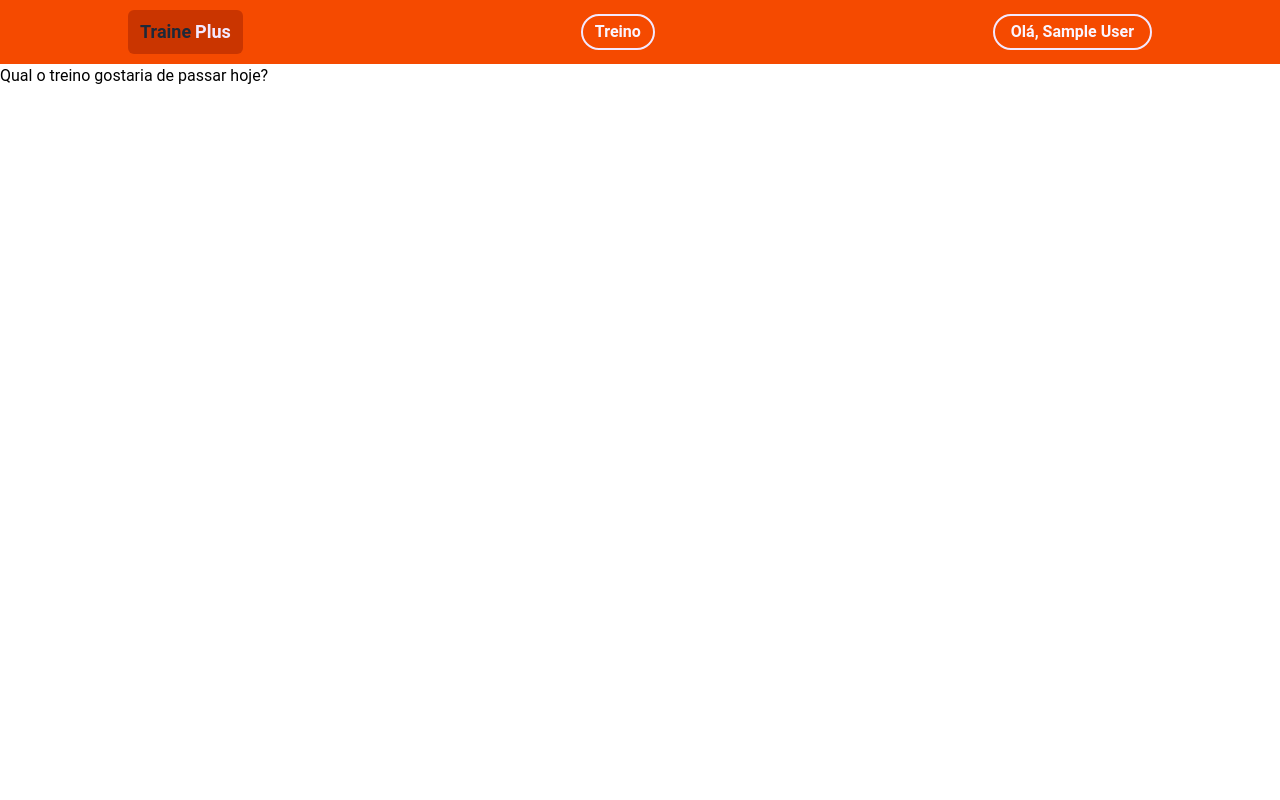
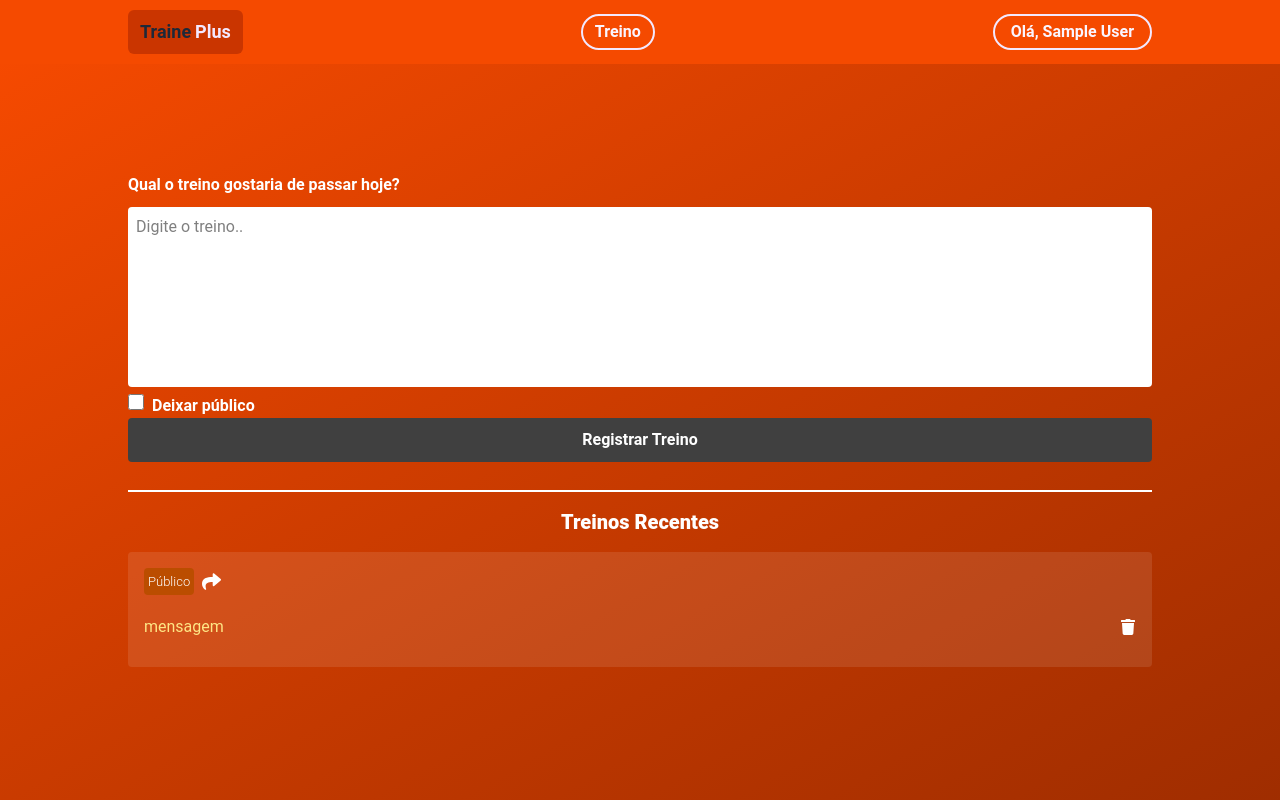
Before and after one commit to GabrielNogueira-Dev/traineplus, a Next.js app: page /treino in a window 1280 px wide. Built offline with nearby package versions, Linux system fonts and the light colour scheme; no server answers; sample sign-in values are in the browser's storage.

Commit message:
handle register adicionado ao db

```diff
--- a/package.json
+++ b/package.json
@@ -12,6 +12,7 @@
     "@next/font": "^14.2.15",
     "@prisma/client": "^6.11.1",
     "bcrypt": "^6.0.0",
+    "firebase": "^11.10.0",
     "next": "15.3.5",
     "next-auth": "^4.24.11",
     "react": "^19.0.0",
--- /dev/null
+++ b/src/components/textarea/textarea.tsx
@@ -0,0 +1,7 @@
+
+import { HTMLProps } from "react";
+
+export function TextArea({...rest}: HTMLProps<HTMLTextAreaElement>){
+    return (<textarea className=" w-full h-[180px] bg-white outline-0 resize-none rounded-sm p-[8px]" {...rest} />
+    )
+}
--- a/src/pages/treino.tsx
+++ b/src/pages/treino.tsx
@@ -3,22 +3,108 @@ import Head from "next/head"
 import { getSession } from "next-auth/react"
 import { GetServerSideProps } from "next"
 
+import { TextArea } from "@/components/textarea/textarea"
+import { FaShare } from "react-icons/fa"
+import { FaTrash } from "react-icons/fa"
+
+import { db } from "@/services/firebaseConection"
+import { collection,addDoc } from "firebase/firestore"
+
+import { ChangeEvent, FormEvent, useState } from "react"
+
 export default function Treino(){
+const [input, setInput] = useState("")
+const [isPublic, setIsPublic] = useState(false)
+
+
+async function handleRegister(e:FormEvent){
+e.preventDefault()
+
+if(input === "")return alert("Você precisa digitar o seu treino")
+
+
+        try{
+            await addDoc(collection(db, "treinos"),{
+                treino:input,
+                public:isPublic,
+                created: new Date().toLocaleDateString(),
+
+            })
+            setInput("")
+            setIsPublic(false)
+        }
+        catch(err){
+            console.log(err)
+            alert("Error ao registrar o treino" + err)
+        }
+
+
+
+
+    }
 
     return(
-        <div>
+        <div
+        style={{ height: 'calc(100vh - 64px )'  }}
+        className="flex flex-col w-full bg-gradient-to-br from-orange-600 to-orange-800 items-center justify-center px-4 overflow-hidden">
+
             <Head>
                 <title>Treino</title>
             </Head>
 
-        <main>
-            <nav>
-               <h1>Qual o treino gostaria de passar hoje?</h1>
-            </nav>
-        </main>
+        <section className="w-full max-w-[1024px]">
+              <div className="flex gap-[10px] flex-col max-w-[1024px] w-full px-0 py-18px pb-[28px] mt-[58px]">
+                 <h1 className="text-white font-bold mb-14">Qual o treino gostaria de passar hoje?</h1>
+                <form onSubmit={handleRegister}
+                 className="max-w-[1024px]">
+                    <TextArea placeholder="Digite o treino.."
+                    value={input}
+                    onChange={(e: ChangeEvent<HTMLTextAreaElement>) => setInput(e.target.value) }
+                    />
+                    <div className="gap-2 flex">
+                        <input type="checkbox"
+                               className="cursor-pointer w-4 h-4"
+                                checked={isPublic}
+                                onChange={(e:ChangeEvent<HTMLInputElement>) => setIsPublic(e.target.checked)}
+                        />
+                        <label className="text-white font-bold ml-2" >Deixar público</label>
+                    </div>
+
+                    <button
+                    className="font-bold flex justify-center items-center w-full p-[10px] text-white bg-neutral-700 rounded-sm cursor-pointer hover:bg-neutral-600 transition-colors duration-400  "
+                    type="submit">Registrar Treino</button>
+                </form>
+            </div>
+        </section>
+
+       <section className="border-t-2 border-white w-full max-w-[1024px] mb-6">
+       <h2 className="flex justify-center items-center text-xl text-white font-extrabold py-4">Treinos Recentes</h2>
+        <div className=" flex flex-col gap-4 bg-white/10 p-4 rounded">
+
+          <article className="flex flex-col gap-2">
+
+            <div className=" flex gap-2 items-center">
+              <label className="text-white font-light text-[13px] bg-amber-700 p-1 rounded-sm">Público</label>
+            <FaShare size={19}
+            className=" text-white cursor-pointer "/>
+            </div>
+
+            <div className=" w-full flex justify-between py-3">
+               <p className="break-all whitespace-pre-wrap leading-[150%] text-amber-200">mensagem</p>
+               <button className=" ml-2  items-center cursor-pointer"><FaTrash className="text-white"/> </button>
+            </div>
+
+          </article>
 
         </div>
-    )
+
+      </section><br />
+
+
+
+        </div>
+
+    );
 }
 
 export const getServerSideProps: GetServerSideProps = async ({ req }) => {
--- /dev/null
+++ b/src/services/firebaseConection.ts
@@ -0,0 +1,19 @@
+
+import { initializeApp } from "firebase/app";
+import { getFirestore } from "firebase/firestore";
+
+const firebaseConfig = {
+  apiKey: "AIzaSyAoylGqPXjUxsyXQJ4UB_Ns_iNc763_yrE",
+  authDomain: "traineplus.firebaseapp.com",
+  projectId: "traineplus",
+  storageBucket: "traineplus.firebasestorage.app",
+  messagingSenderId: "234800915164",
+  appId: "1:234800915164:web:6c7bb0b8972f4c5e050a19"
+};
+
+
+const app = initializeApp(firebaseConfig);
+
+const db = getFirestore(app)
+
+export {db,}
```
Also changed, not shown: 1 other file (tests, documents, lock files or other folders).
